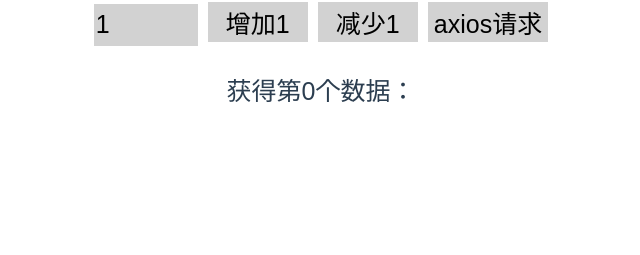
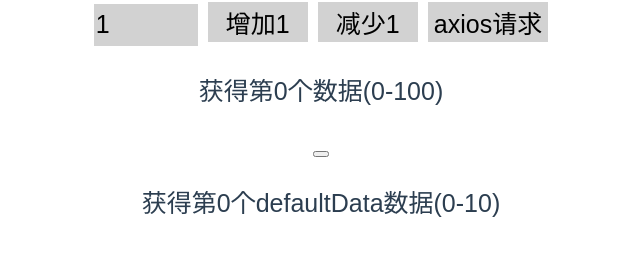
Before and after one commit to socoiju/wytvue, a Vue app: page / in a window 1280 px wide. Shown: the part 151-406 px from the top of the page, without its empty margins (319-959 px from the left). Built offline with nearby package versions, Linux system fonts and the light colour scheme.

Commit message:
试着增加金钱表格数据快成功了明天稍微改改

```diff
--- a/src/components/vue0410Pinia.vue
+++ b/src/components/vue0410Pinia.vue
@@ -1,6 +1,6 @@
 <template>
   <h3>0410的学习</h3>
-  <p>点击计数：{{k}}</p>
+  <p>点击计数：{{dj}}</p>
   <input v-model="n">
   <buttoncountC @click="zj">
     <template #bt>增加{{n}}</template>
@@ -8,10 +8,12 @@
   <buttoncountC  @click="js">
     <template #bt>减少{{n}}</template>
   </buttoncountC>
-  <buttoncountC  @click.stop="axiosxx"><!-- 为什么写了-stop，还是会触发按钮的click-->
+  <buttoncountC  @click.stop="axiosxx"><!-- 写了-stop，还是会触发按钮的click-->
     <template #bt>axios请求</template>
-</buttoncountC><!-- 为什么，用解构来赋值的话，debug那里有数据了，这里却不出现，再点一下增减按钮才出现-->
-<p>获得第{{k}}个数据：</p><h4>{{ti}}{{id}}</h4><p>{{dd}}</p>
+  </buttoncountC>
+<p>获得第{{dj}}个数据(0-100)</p><h4>{{ti}}{{id}}</h4><p>{{dd}}</p>
+  <button @click="cl"></button>
+<p>获得第{{dj}}个defaultData数据(0-10)</p><h4>{{data}}</h4>
 </template>
 
 <script setup>
@@ -21,22 +23,83 @@ import { useCounterStore } from '@/store/counter';
 import buttoncountC from './xiaozujian/buttoncountC.vue';
 
 const counter = useCounterStore();
-let k=ref(counter.count);
+let dj=ref(counter.count);
 let [id,ti,dd,n]= [ref(null),ref(''),ref(''),ref(1)];
 // let id=ref('');
 // let ti=ref('');
 // let dd=ref('');
 // let n=ref(1);
-function axiosxx(){
+// let [dt, nm, zy, hq, dq,zd]= [ref(null),ref(null),ref(null),ref(null),ref(null),ref(null)];
+// [dt, nm, zy, hq, dq,zd]=counter.moneyDataB[k];
+
+let data=ref(counter.moneyData[counter.count]);
+data=counter.moneyData[counter.count];
+
+function axiosxx(){//获取网上的json
     console.log('顺利运行ing');
     axios.get('https://jsonplaceholder.typicode.com/posts')
         .then((response) => {
-            ({title:ti.value,body:dd.value}=response.data[k.value]);
-            id.value=`(${response.data[k.value].id})`;//这行不运行
+            ({title:ti.value,body:dd.value}=response.data[dj.value]);
+            id.value=`(${response.data[dj.value].id})`;//这行不运行
         })
         .catch((error) => {
             console.error(error);
         });
+}//获取网上的json
+
+function cl(){
+    let k=[];//这是存放键值对的，是旅费交通费的话，注册一个日期名字的键，把它放在这个列表里面，之后有新的也好查找
+    let k1=[...counter.defaultData];
+    let k2=[];//存新的东西用的
+    let r=0;
+    for(const item of k1){
+        // item.zd=0;//！！moneyData增加zd属性，设置初始值 ！！这两行放下面了
+        // item.zdnr=[];//！！moneyData增加zdnr属性用来放置折叠的信息，设置初始值。但其实其他不折叠的用不到，这个有点累赘吧
+
+        if (["旅費交通費"].includes(item.nm)){//符合折叠条件
+            //！！不考虑排序。尽量一个一个就那样push进去，k存文件夹行的索引，好找
+            let str=item.dt+item.nm;//！！注册键的格式是日期加上名字"20230102旅費交通費"这种，防止之后多了其他名字
+            if (str in k) {//当已经存在折叠文件夹， 把此内容推到过去的索引那里。push进去
+                // console.log(`当前的k2${k2}，已有折叠文件夹，打算推送给${k[str]}`);
+                // console.log(k2);
+                k2[k[str]].zdnr.push({...item});
+                k2[k[str]].zd=1;
+                //---解决：push也是引用来着。问题：每次触发这个函数，这里都会增加而不是清空后再写入。
+                k2[k[str]].zy=k2[k[str]].zy+"、"+item.zy;
+                k2[k[str]].hq=Number(k2[k[str]].hq)+Number(item.hq);
+                //console.log(`摘要叫做${item.zy}的，当前索引数为${r}。是旅費交通費，且已经有同日记录，推送到了第${k[str]}行`);
+                // console.log(`推送了此${str}内容去${k[str]}位置`);
+            } else {//暂时只有一个，正常push,但给zdnr里面一个副本，如果有第二项，它就是第一项折叠内容了
+                item.zdnr=[item];
+                k2.push({...item});
+                k[str] = [r];//新建一个键值对,这是记录的文件夹位置索引
+                r++;
+                //console.log(k);
+                //console.log(`摘要叫做${item.zy}的，当前索引数为${r}。是旅費交通費，推送出来，放在第${r}行。并为这个新日期${str}增加了一个键和新的索引值：${r}，放在k里面了`);
+            }
+        } else{//不是那个名字，正常推送
+            item.zd=0;
+            item.zdnr=[];
+            k2.push(item);
+            r++;
+            //console.log(`摘要叫做${item.zy}的，当前索引数为${r}。不是旅費交通費，普通地推送出来，放在第${r}行`);
+        }
+        // console.log("这是期间每次的k2");
+        // console.log(k2);
+        if(r>100){
+            break;
+        }
+    }
+    counter.moneyData=[...k2];
+    console.log(counter.moneyData[3]);
+
+    data.value=counter.moneyData[counter.count].dt;
+    console.log(`处理完毕${data.value}`);
+    //console.log(k2);
+    //this.cangaoInpu();先不算
+
+    // console.log("这是期间每次的k1");
+    // console.log(k1);
 }
 
 
@@ -44,14 +107,13 @@ function zj(){
     console.log('增加增加！');
     counter.zhi=Number(n.value);
     counter.increment();
-    k.value=counter.count;
-
+    dj.value=counter.count;
 }
 function js(){
     console.log('减去！');
     counter.zhi=Number(n.value);
     counter.decrement();
-    k.value=counter.count;
+    dj.value=counter.count;
 
 }
 </script>
--- a/src/store/counter.js
+++ b/src/store/counter.js
@@ -4,6 +4,23 @@ export const useCounterStore = defineStore('counter',{
     state: () => ({//必须 用于返回 store 的初始状态。值都堆在这里面
         count:0,
         zhi:1,
+        defaultData: [//金钱的基础数据。
+            {dt: "20230104", nm: "1号XXX", zy: "1号", hq: "1800.4", dq: "18000.8"},
+            {dt: "20230104", nm: "旅費交通費", zy: "2号", hq: "2", dq: ""},
+            {dt: "20230104", nm: "旅費交通費", zy: "3号", hq: "3", dq: ""},
+            {dt: "20230104", nm: "旅費交通費", zy: "3.1号", hq: "3.1", dq: ""},
+            {dt: "20230104", nm: "旅費交通費", zy: "3.2号", hq: "3.2", dq: ""},
+            {dt: "20230105", nm: "旅費交通費", zy: "4号", hq: "4", dq: ""},
+            {dt: "20230105", nm: "旅費交通費", zy: "5号", hq: "5", dq: ""},
+            {dt: "20230105", nm: "6号杂费", zy: "56(じ)+89(橡皮2)+45(ｚｚ)", hq: "190.1", dq: ""},
+            {dt: "20230105", nm: "7号ZZZ", zy: "7号", hq: "1500", dq: ""},
+            {dt: "20230108", nm: "旅費交通費", zy: "8号", hq: "8", dq: ""},
+            {dt: "20230104", nm: "旅費交通費", zy: "8.1号", hq: "8.1", dq: ""},
+            {dt: "20230108", nm: "1号XXX", zy: "9号", hq: "1800", dq: ""},
+        ],
+        moneyData:[//金钱的处理数据，有了子节点
+
+        ]
     }),
     actions: {//必须 包含了 store 操作的对象。
         increment() {
```
